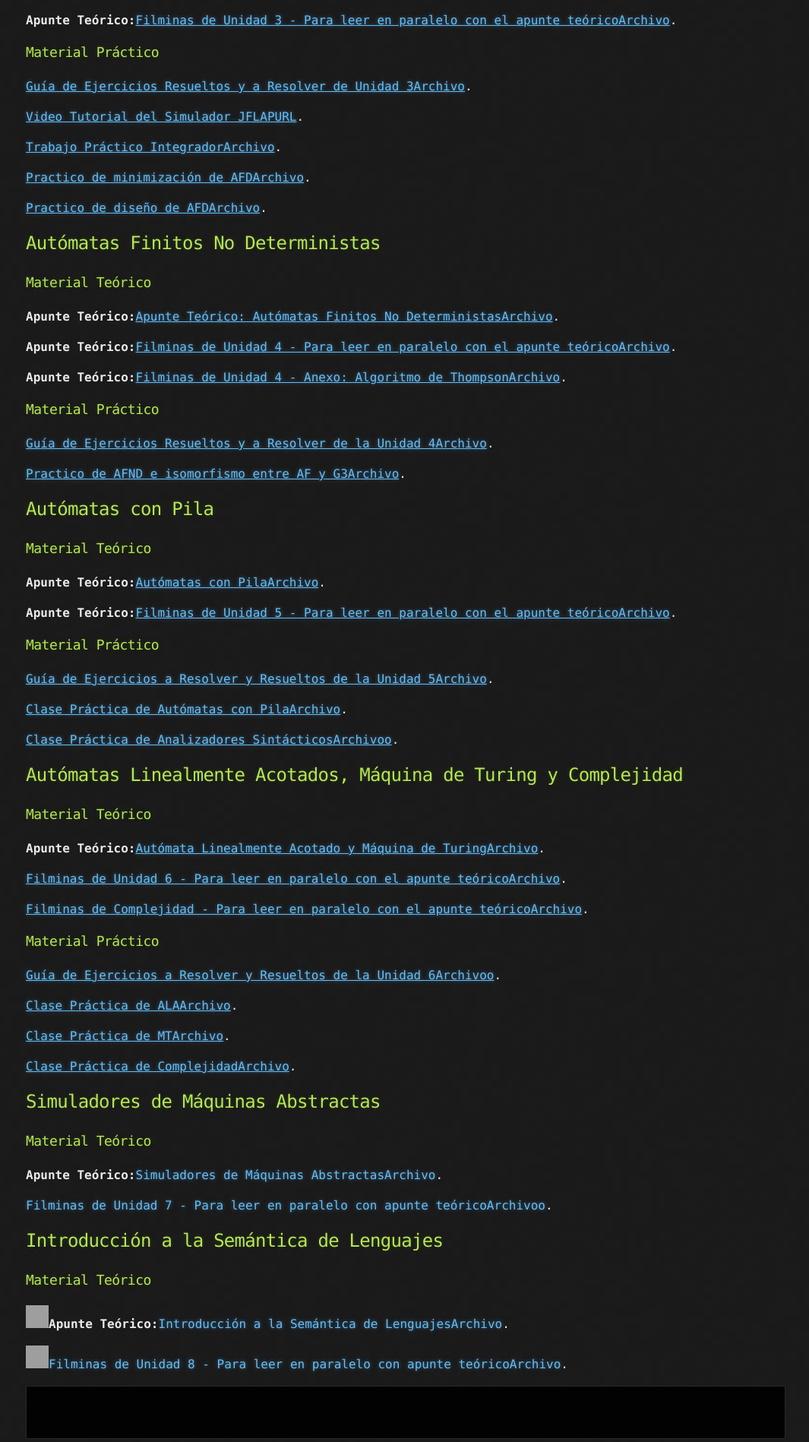
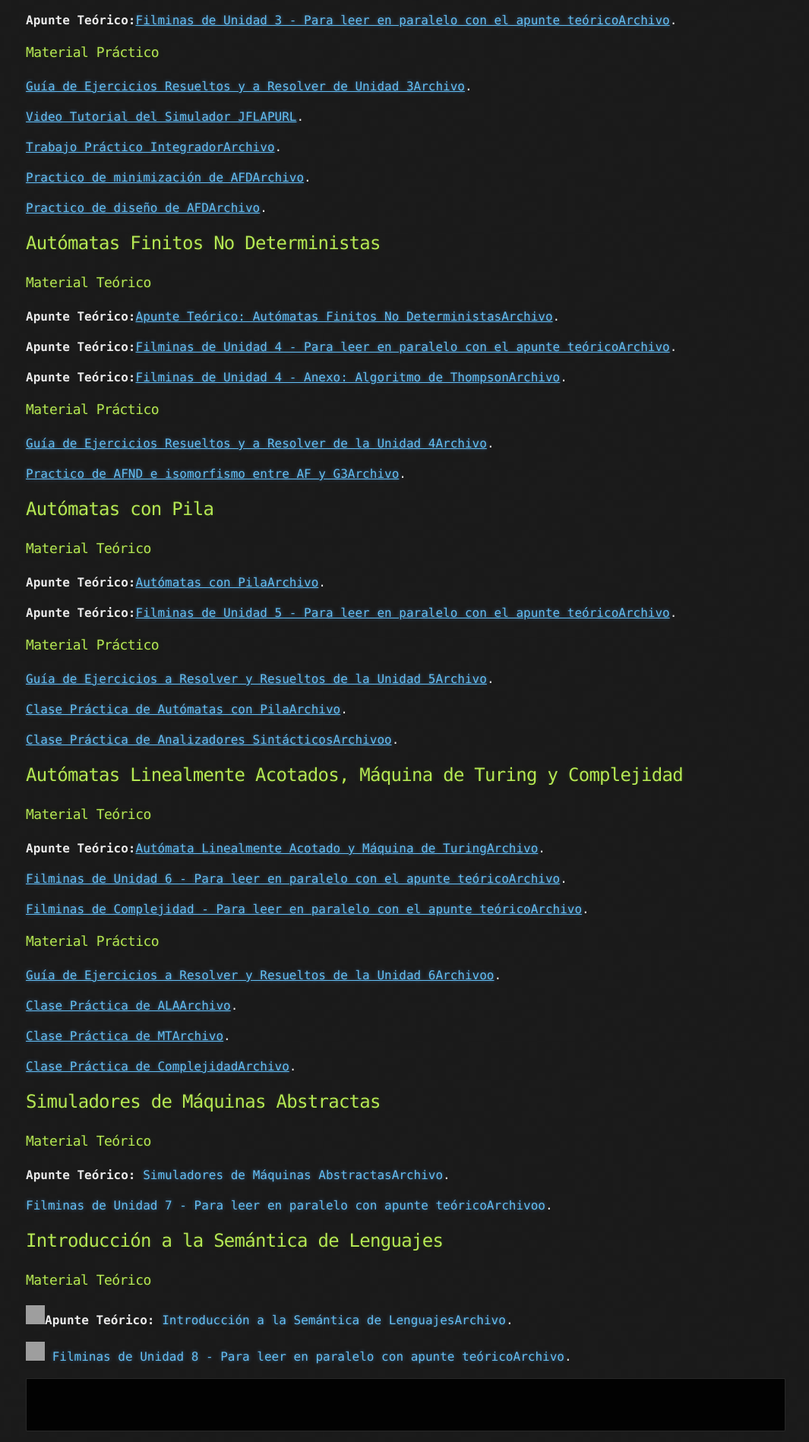
Before and after one commit to Ismael0351/utnfrcssl, a Jekyll site: the page built from index.md, in a window 1280 px wide. Shown: the part 1821-3719 px from the top of the page at 76% size, without its empty margins (106-1171 px from the left). Built offline with Jekyll 4.4.1, drawn with Linux system fonts in a browser that asks for light colours; our own code applies the rules of GitHub Pages for plain Markdown files; grey boxes are pictures that could not be loaded.

Commit message:
Update index.md

```diff
--- a/index.md
+++ b/index.md
@@ -135,18 +135,18 @@ Introducción a la Lingüística Matemática: símbolos, alfabetos, palabras y l
 ## Simuladores de Máquinas Abstractas
 
 ### Material Teórico
-**Apunte Teórico:**<a style="text-decoration:none" href="https://drive.google.com/file/d/1HN4GPcAgbJVyMMKye88A_PfvfVfTORhg/view?usp=sharing" target="_blank">Simuladores de Máquinas AbstractasArchivo</a>.
+**Apunte Teórico:**<a style="text-decoration:none" href="https://drive.google.com/file/d/1HN4GPcAgbJVyMMKye88A_PfvfVfTORhg/view?usp=sharing" target="_blank"> Simuladores de Máquinas AbstractasArchivo</a>.
 
-<a style="text-decoration:none" href="https://drive.google.com/file/d/1XgqFGZs4lBUEFzE9K3mXasxzlwv7uay0/view?usp=sharing" target="_blank">Filminas de Unidad 7 - Para leer en paralelo con apunte teóricoArchivoo</a>.
+<a style="text-decoration:none" href="https://drive.google.com/file/d/1XgqFGZs4lBUEFzE9K3mXasxzlwv7uay0/view?usp=sharing" target="_blank"> Filminas de Unidad 7 - Para leer en paralelo con apunte teóricoArchivoo</a>.
 
 
 
 ## Introducción a la Semántica de Lenguajes
 
 ### Material Teórico
- <img src="https://plataforma.liceodelvalle.edu.ec/images/iconos/pdf.png"  width="30" height="30" >**Apunte Teórico:**<a style="text-decoration:none" href="https://drive.google.com/file/d/1JnyTeaW_TAufd8JDTAxQhZUc6qltyird/view?usp=sharing" target="_blank">Introducción a la Semántica de LenguajesArchivo</a>.
+ <img src="https://plataforma.liceodelvalle.edu.ec/images/iconos/pdf.png"  width="25" height="25" >**Apunte Teórico:**<a style="text-decoration:none" href="https://drive.google.com/file/d/1JnyTeaW_TAufd8JDTAxQhZUc6qltyird/view?usp=sharing" target="_blank"> Introducción a la Semántica de LenguajesArchivo</a>.
 
- <img src="https://plataforma.liceodelvalle.edu.ec/images/iconos/pdf.png"  width="30" height="30" ><a style="text-decoration:none" href="https://drive.google.com/file/d/1GiVQG7mImi0oECF3zskB-Hh2aQ-ph_HK/view?usp=sharing" target="_blank">Filminas de Unidad 8 - Para leer en paralelo con apunte teóricoArchivo</a>.
+ <img src="https://plataforma.liceodelvalle.edu.ec/images/iconos/pdf.png"  width="25" height="25" ><a style="text-decoration:none" href="https://drive.google.com/file/d/1GiVQG7mImi0oECF3zskB-Hh2aQ-ph_HK/view?usp=sharing" target="_blank"> Filminas de Unidad 8 - Para leer en paralelo con apunte teóricoArchivo</a>.
 
 
 
```
